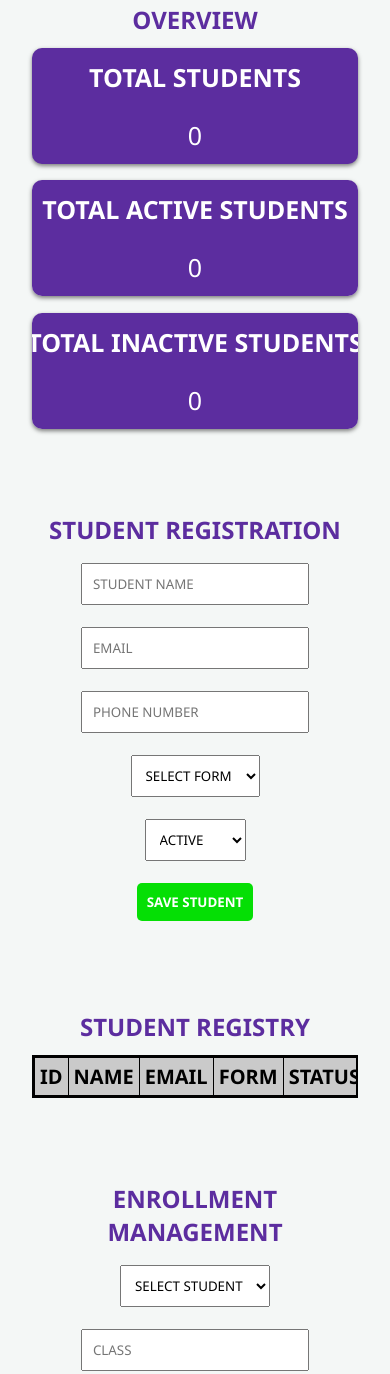
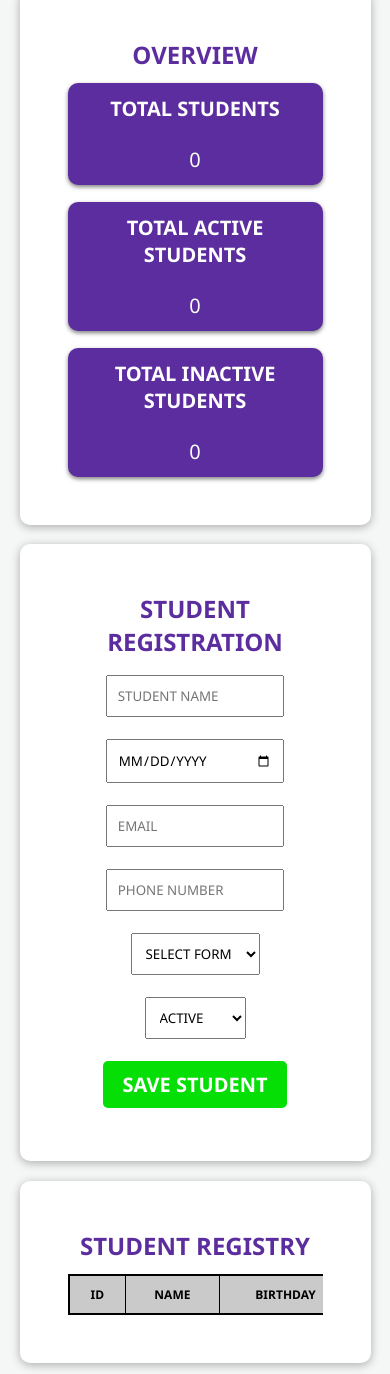
Before and after one commit to Jajuan-Brown-UTECH/Group-Project, a plain HTML site: page HTML/admin.html in a window 390 px wide. Shown: the part 265-1639 px from the top of the page. Drawn offline with Linux system fonts and the light colour scheme; a web font is replaced by a local one.

Commit message:
Add date of birth input to student registry; update student creation and editing functions to handle DOB; enhance admin CSS for better layout and styling

```diff
--- a/CSS/admin.css
+++ b/CSS/admin.css
@@ -1,3 +1,7 @@
+body {
+  background-color: #f4f7f6;
+}
+
 button:hover {
   transition: 0.5s ease;
 }
@@ -56,10 +60,11 @@ h2 {
 }
 
 /*Tooltip Hover For Image*/
-#img-container{
+#img-container {
   position: relative;
 }
-#img-container .tooltip{
+
+#img-container .tooltip {
   position: absolute;
   background-color: var(--header-color);
   color: white;
@@ -73,7 +78,7 @@ h2 {
   transition: opacity .25s;
 }
 
-#img-container:hover .tooltip{
+#img-container:hover .tooltip {
   opacity: 1;
 }
 
@@ -90,10 +95,6 @@ h2 {
 }
 
 /*Sections*/
-main {
-  background-color: #f4f7f6;
-}
-
 main h1 {
   margin-bottom: .75rem;
   text-align: center;
@@ -105,10 +106,14 @@ main h1 {
 .admin-section {
   position: relative;
   height: 100%;
-  padding: 2rem;
+  padding: 3rem;
   margin-bottom: 20px;
   border-radius: 10px;
   z-index: 1;
+  background-color: white;
+  box-shadow: 0px 2px 10px rgba(0, 0, 0, 0.3);
+  margin: 5vw;
+  overflow-x: auto;
 }
 
 input,
@@ -125,10 +130,11 @@ input {
 
 table {
   width: 100%;
-  border-collapse: collapse;
+  border-collapse: separate;
   text-align: center;
   background-color: #cacaca;
   border: 2px solid black;
+  border-radius: 5px;
 }
 
 th,
@@ -136,6 +142,10 @@ td {
   border: 1px solid black;
   padding: 10px;
   text-transform: uppercase;
+}
+
+td {
+  background-color: white;
 }
 
 /*Overview*/
@@ -166,10 +176,25 @@ td {
 
 }
 
+#overview-tables td {
+  background: inherit;
+}
+
 /*Student Registry*/
 #studentForm {
   display: flex;
   justify-content: center;
+}
+
+#table-wrapper {
+  width: 100%;
+  overflow-x: auto;
+}
+
+#stu-table-container {
+  width: 100%;
+  min-width: 700px;
+  border-collapse: collapse;
 }
 
 /*Student Records*/
@@ -253,10 +278,20 @@ td {
     align-items: center;
   }
 
-  table {
-    display: block;
-    overflow-x: auto;
-    white-space: nowrap;
+  #enrol-button, #grade-button, #save-button{
+    font-size: 20px;
+    padding: 10px 20px;
+  }
+
+  #stu-table-container th,
+  #stu-table-container td {
+    font-size: 12px;
+  }
+
+  #edit-button,
+  #del-button {
+    width: 70%;
+    font-size: 13px;
   }
 
   #admin-header nav {
@@ -279,18 +314,14 @@ td {
     gap: 2vh;
   }
 
-  #overview-table thead,
-  tbody,
-  th,
-  td {
+  #overview-tables thead,
+  #overview-tables tbody,
+  #overview-tables th,
+  #overview-tables td {
     font-size: 20px;
     padding: 5px;
   }
+
 }
 
-@media (max-width: 1200px) {
-  #edit-button,
-  #del-button {
-    font-size: 50%;
-  }
-}
+@media (max-width: 1200px) {}
--- a/HTML/admin.html
+++ b/HTML/admin.html
@@ -105,6 +105,8 @@
 
         <input type="text" id="name" placeholder="Student Name" required>
 
+        <input type="date" id="dob" name="dob" autocomplete="bday" required>
+
         <input type="email" id="email" placeholder="Email" required>
 
         <input type="text" id="phone" placeholder="Phone Number" required>
@@ -133,12 +135,14 @@
     <section id="students" class="admin-section">
       <h1>Student Registry</h1>
 
-      <table>
+      <div id="table-wrapper">
+        <table id="stu-table-container">
 
           <thead>
             <tr>
               <th>ID</th>
               <th>Name</th>
+              <th>Birthday</th>
               <th>Email</th>
               <th>Form</th>
               <th>Status</th>
@@ -149,6 +153,8 @@
           <!--Dynamic Table Generation-->
           <tbody id="studentTableBody">
           </tbody>
+
+      </div>
 
       </table>
 
--- a/JS/admin.js
+++ b/JS/admin.js
@@ -22,6 +22,8 @@ function saveStudent(event) {
   const studentId = document.getElementById("studentId").value;
 
   const name = document.getElementById("name").value.trim();
+
+  const dob = document.getElementById("dob").value;
 
   const email = document.getElementById("email").value.trim();
 
@@ -48,12 +50,13 @@ function saveStudent(event) {
   }
 
   if (studentId === "") {
-    createStudent(name, email, phone, form, status);
+    createStudent(name, dob, email, phone, form, status);
   }
   else {
     updateStudent(
       studentId,
       name,
+      dob,
       email,
       phone,
       form,
@@ -71,6 +74,7 @@ function saveStudent(event) {
 //Creating Student
 function createStudent(
   name,
+  dob,
   email,
   phone,
   form,
@@ -81,6 +85,7 @@ function createStudent(
     //Creating custom student ID
     studentId: `STU${students.length + 1}`,
     name: name,
+    dob: dob,
     email: email,
     phone: phone,
     form: form,
@@ -99,6 +104,7 @@ function createStudent(
 function updateStudent(
   id,
   name,
+  dob,
   email,
   phone,
   form,
@@ -114,6 +120,7 @@ function updateStudent(
   }
 
   student.name = name;
+  student.dob = dob;
   student.email = email;
   student.phone = phone;
   student.form = form;
@@ -144,6 +151,7 @@ function loadStudents() {
         <tr>
             <td>${student.studentId}</td>
             <td>${student.name}</td>
+            <td>${student.dob}</td>
             <td>${student.email}</td>
             <td>${formNames[student.form]}</td>
             <td>${student.status}</td>
@@ -171,6 +179,9 @@ function editStudent(id) {
   document.getElementById("name").value =
     student.name;
 
+  document.getElementById("dob").value =
+    student.dob;
+
   document.getElementById("email").value =
     student.email;
 
@@ -195,32 +206,17 @@ function deleteStudent(id) {
     return;
   }
 
-  const studentIndex =
-    students.findIndex(student =>
-      student.studentId === id
-    );
+  const studentIndex = students.findIndex(student => student.studentId === id);
 
   students.splice(studentIndex, 1);
 
-  const newGrades =
-    grades.filter(grade =>
-      grade.studentId !== id
-    );
+  const newGrades = grades.filter(grade => grade.studentId !== id);
 
-  const newPayments =
-    payments.filter(payment =>
-      payment.studentId !== id
-    );
+  const newPayments = payments.filter(payment => payment.studentId !== id);
 
-  localStorage.setItem(
-    "grades",
-    JSON.stringify(newGrades)
-  );
+  localStorage.setItem("grades", JSON.stringify(newGrades));
 
-  localStorage.setItem(
-    "payments",
-    JSON.stringify(newPayments)
-  );
+  localStorage.setItem("payments", JSON.stringify(newPayments));
 
   saveData();
 
@@ -268,8 +264,8 @@ function assignEnrollment() {
   const semester = document.getElementById("semester").value;
 
   const student = students.find(student =>
-      student.studentId === studentId
-    );
+    student.studentId === studentId
+  );
 
   student.classId = classId;
   student.cohort = cohort;
```
Also changed, not shown: CSS/index.css (added, +7 -0 lines), index.html (+3 -3 lines). Lines whose indentation alone changed are shown as unchanged.
